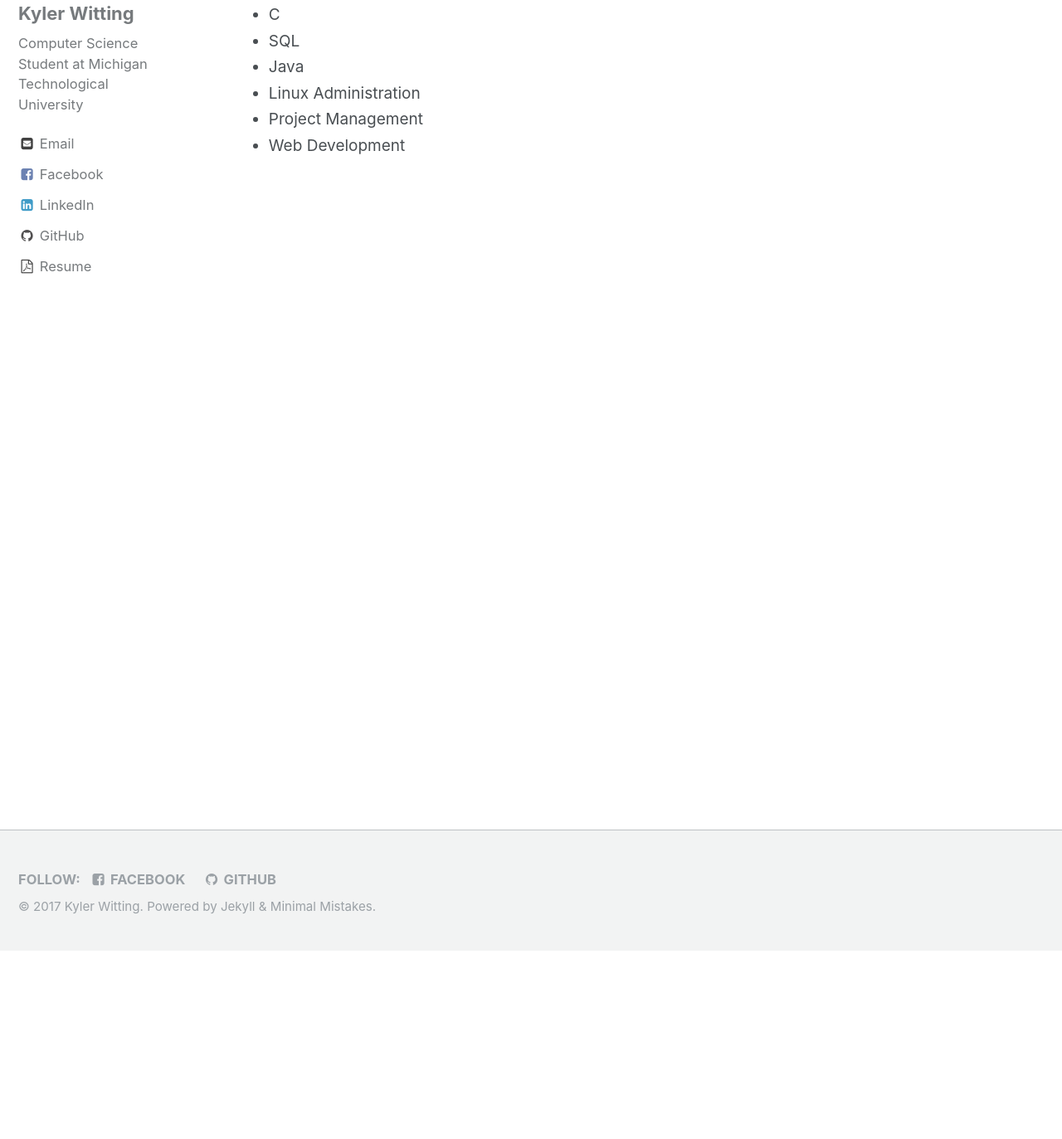
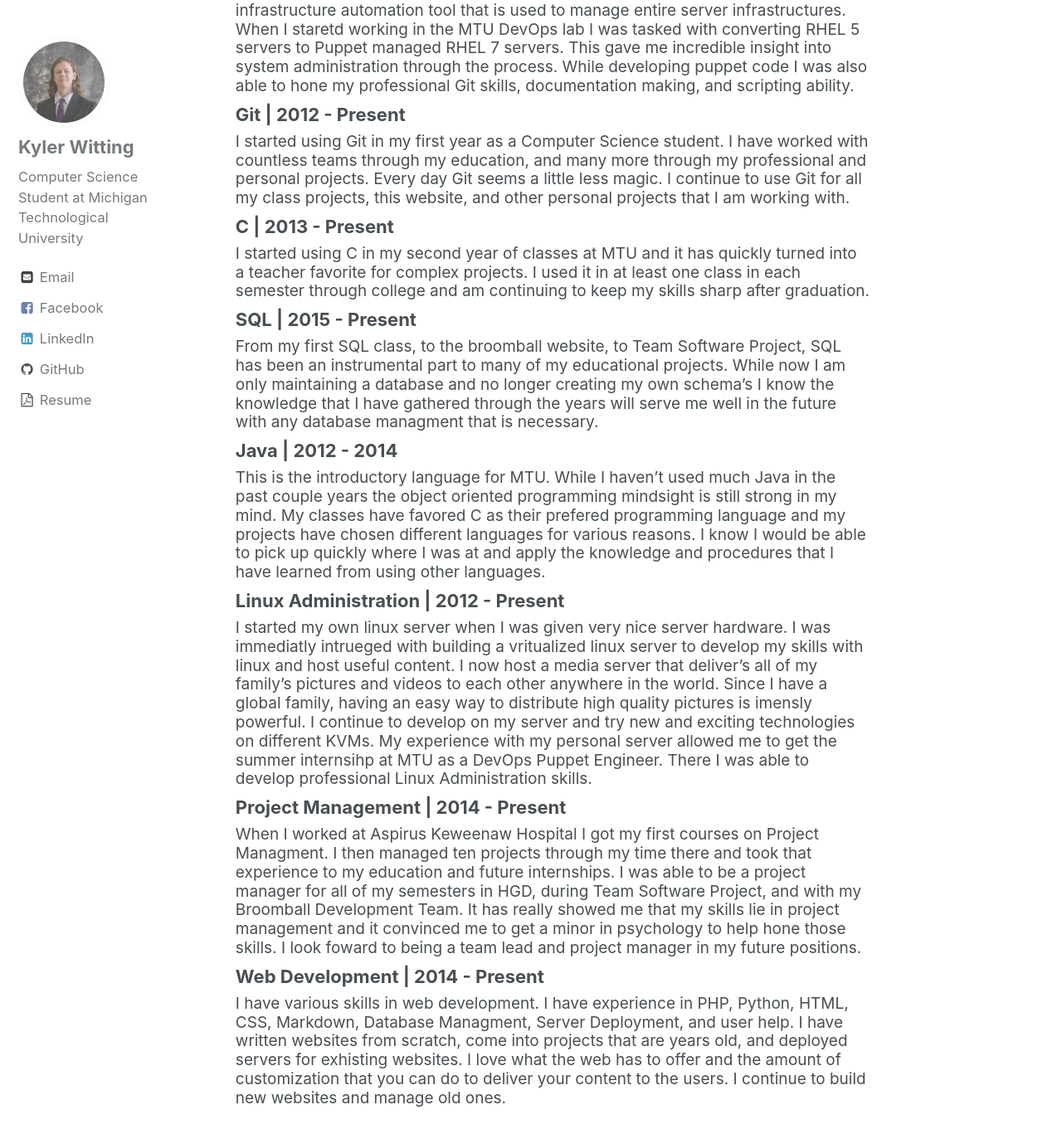
Before and after one commit to KylerWitting/KylerWitting.github.io, a Jekyll site: the page built from _pages/skills.md, in a window 1280 px wide and 1400 px high, scrolled down 254 px. Shown: the top 1373 px of the window at 83% size. Built offline with Jekyll 4.4.1, drawn with Linux system fonts in a browser that asks for light colours; some of the changed text lies outside the part shown.

Commit message:
Update to Descriptions

```diff
--- a/_data/navigation.yml
+++ b/_data/navigation.yml
@@ -9,7 +9,7 @@ main:
   - title: "Technical Skills"
     url: /skills/
   - title: "Hobbies & Interests"
-    url: /associations/
+    url: /hobbies/
 #  - title: "Additional Links"
 #    url: /additionallinks/
 #  - title: "Recognition"
--- a/_pages/skills.md
+++ b/_pages/skills.md
@@ -1,13 +1,36 @@
 ---
 permalink: /skills/
-title: "Skills"
+title: "Technical Skills"
 ---
 
-- Puppet
-- Git
-- C
-- SQL
-- Java
-- Linux Administration
-- Project Management
-- Web Development
+### Puppet | 2016 - Present
+
+I got introduced to Puppet during my 2016 summer internship. It is a great infrastructure automation tool that is used to manage entire server infrastructures. When I staretd working in the MTU DevOps lab I was tasked with converting RHEL 5 servers to Puppet managed RHEL 7 servers. This gave me incredible insight into system administration through the process. While developing puppet code I was also able to hone my professional Git skills, documentation making, and scripting ability.
+
+### Git | 2012 - Present
+
+I started using Git in my first year as a Computer Science student. I have worked with countless teams through my education, and many more through my professional and personal projects. Every day Git seems a little less magic. I continue to use Git for all my class projects, this website, and other personal projects that I am working with.
+
+### C | 2013 - Present
+
+I started using C in my second year of classes at MTU and it has quickly turned into a teacher favorite for complex projects. I used it in at least one class in each semester through college and am continuing to keep my skills sharp after graduation.
+
+### SQL | 2015 - Present
+
+From my first SQL class, to the broomball website, to Team Software Project, SQL has been an instrumental part to many of my educational projects. While now I am only maintaining a database and no longer creating my own schema's I know the knowledge that I have gathered through the years will serve me well in the future with any database managment that is necessary.
+
+### Java | 2012 - 2014
+
+This is the introductory language for MTU. While I haven't used much Java in the past couple years the object oriented programming mindsight is still strong in my mind. My classes have favored C as their prefered programming language and my projects have chosen different languages for various reasons. I know I would be able to pick up quickly where I was at and apply the knowledge and procedures that I have learned from using other languages.
+
+### Linux Administration | 2012 - Present
+
+I started my own linux server when I was given very nice server hardware. I was immediatly intrueged with building a vritualized linux server to develop my skills with linux and host useful content. I now host a media server that deliver's all of my family's pictures and videos to each other anywhere in the world. Since I have a global family, having an easy way to distribute high quality pictures is imensly powerful. I continue to develop on my server and try new and exciting technologies on different KVMs. My experience with my personal server allowed me to get the summer internsihp at MTU as a DevOps Puppet Engineer. There I was able to develop professional Linux Administration skills.
+
+### Project Management | 2014 - Present
+
+When I worked at Aspirus Keweenaw Hospital I got my first courses on Project Managment. I then managed ten projects through my time there and took that experience to my education and future internships. I was able to be a project manager for all of my semesters in HGD, during Team Software Project, and with my Broomball Development Team. It has really showed me that my skills lie in project management and it convinced me to get a minor in psychology to help hone those skills. I look foward to being a team lead and project manager in my future positions.
+
+### Web Development | 2014 - Present
+
+I have various skills in web development. I have experience in PHP, Python, HTML, CSS, Markdown, Database Managment, Server Deployment, and user help. I have written websites from scratch, come into projects that are years old, and deployed servers for exhisting websites. I love what the web has to offer and the amount of customization that you can do to deliver your content to the users. I continue to build new websites and manage old ones.
```
Also changed, not shown: _pages/associations.md (deleted, +0 -10 lines), _pages/education.md (+5 -1 lines), _pages/hobbies.md (added, +44 -0 lines).
